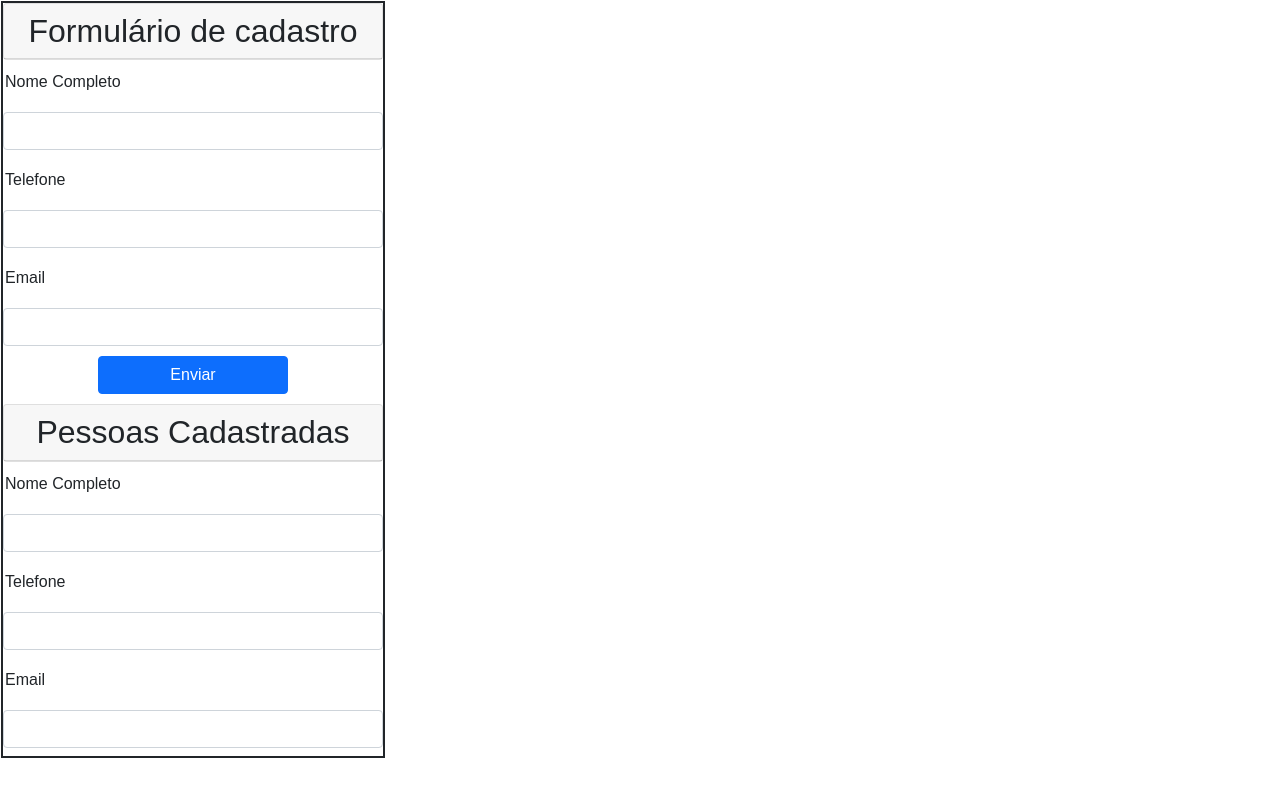
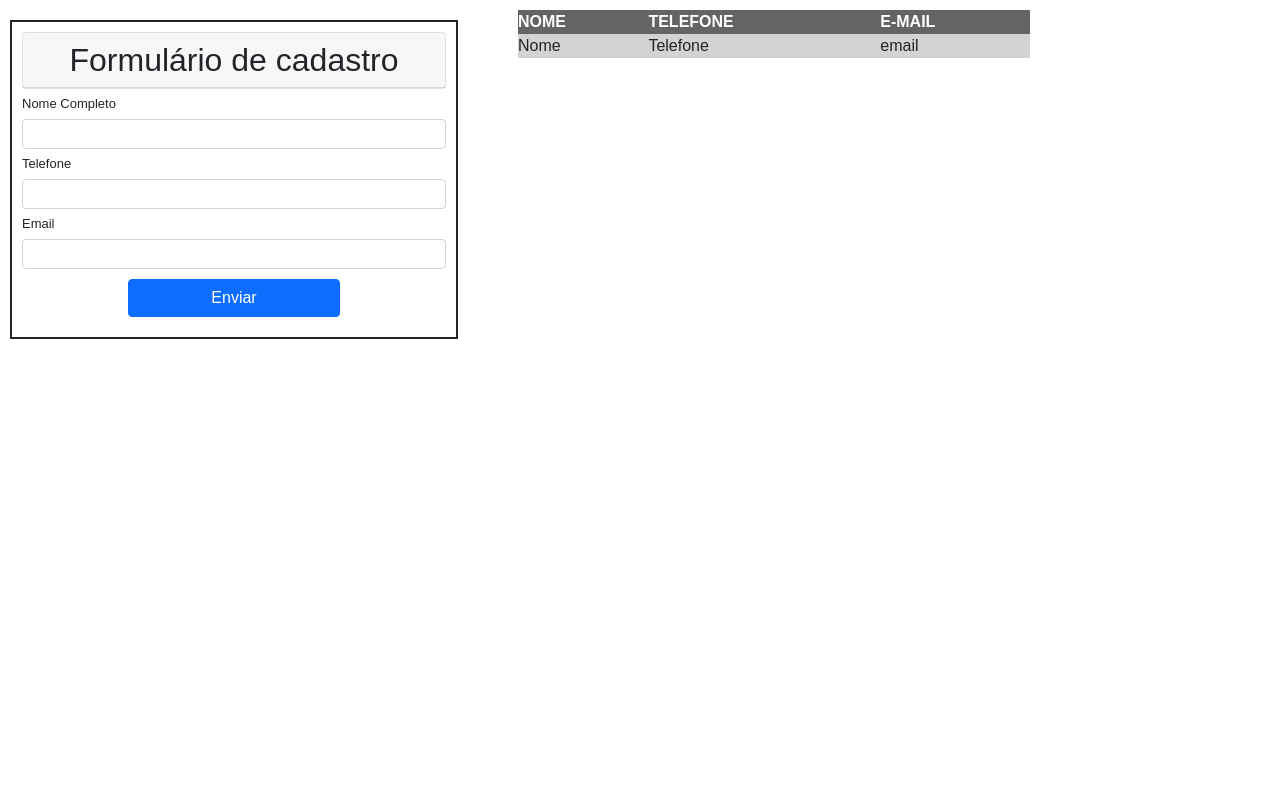
Before and after one commit to yuri-spm/formulario-ajax-js-php, a PHP site: page / in a window 1280 px wide. Run offline with PHP 8.4, Linux system fonts and the light colour scheme; some libraries are stand-ins or nearby versions.

Commit message:
Atualizando projeto

```diff
--- a/index.php
+++ b/index.php
@@ -12,7 +12,6 @@
     <script src="node_modules/jquery/dist/jquery.js"></script>
     <link rel="stylesheet" href="style.css">
 </head>
-
 <body>
 <form action="" method="post" id="formulario">
     <div class="card">
@@ -32,27 +31,7 @@
     </div>
     <button  id="enviar" class="align-content-sm-center btn btn-primary">Enviar</button>
 
-
-
-
-    <form action="" method="post" id="formulario2">
-        <div class="card">
-            <h2 class="card-header">Pessoas Cadastradas</h2>
-        </div>
-        <div class="form-group">
-            <label id="label-nome" class="align-content-sm-center">Nome Completo</label>
-            <input type="text" class="form-control" name="name" required>
-        </div>
-        <div class="form-group">
-            <label id="label-telefone" class="align-content-sm-center">Telefone</label>
-            <input type="text" class="form-control" name="phone" required>
-        </div>
-        <div class="form-group">
-            <label id="label-email" >Email</label>
-            <input type="email" class="form-control"  name="email" required>
-        </div>
         <script>
-
             $(function() {
                 $('#formulario').submit(function () {
                     $.ajax({
@@ -65,17 +44,25 @@
                                 return false;
                             } else {
                                 alert("Preencha os dados");
-
                             }
                         }
                     });
                     return false;
                 });
             });
+        </script>
+    </form>
+<table #direita>
+    <tr id="titulo">
+        <td>NOME</td>
+        <td>TELEFONE</td>
+        <td colspan="2">E-MAIL</td>
+    </tr>
+    <tr id="nomes">
 
-
-    </script>
-
-</form>
+        <td>Nome</td>
+        <td>Telefone</td>
+        <td>email</td>
+    </tr>
 </body>
 </html>
--- a/style.css
+++ b/style.css
@@ -4,24 +4,23 @@
     font-family: arial;
 }
 
-#formulario{
-    border: 2px solid;
-    margin-top: 1px;
-    margin-left: 1px;
-    width: 30%;
+label, input{
+    display: block;
+    line-height: 30px;
+    height: 30px;
+    outline: none;
+    font-size: 13px;
+    width: 95%;
 }
 
-.card-header{
-    text-align: center;
-}
 
-#label-nome,
-#label-telefone,
-#label-email{
-    margin-bottom: 10px;
+#formulario{
+    width: 330px;
+    padding: 10px;
+    margin-left: 10px;
+    margin-right: 60px;
     margin-top: 10px;
-    margin-left: 2px;
-
+    border: 2px solid;
 }
 
 #enviar{
@@ -32,18 +31,39 @@
     margin-top: 10px;
 }
 
-#formulario input{
+#formulario{
+    width: 35%;
 
-    margin: 8px 0;
+    float: left;
+}
+
+h2{
+    text-align: center;
+}
+#direita{
+    width: 65%;
+    float: left;
 
 }
 
 
-#formulario2{
-#formulario{
-    border: 2px solid;
-    margin-top: 1px;
-    margin-left: 1px;
-    width: 60%;
+table{
+    background-color: #696969;
+    width: 40%;
+    margin-top: 10px;
+
+
 }
+
+
+tr#titulo{
+    font-weight: bold;
+    background-color: #646464;
+    color: white;
+
 }
+
+tr#nomes {
+    padding: 0px 5px;
+    background-color:#D3D3D3;
+}
```
Also changed, not shown: insert.php (line endings or trailing spaces). Lines whose indentation alone changed are shown as unchanged.
